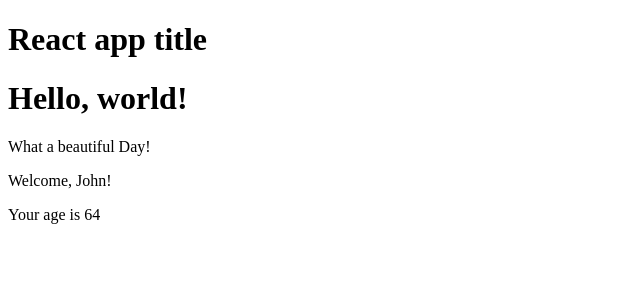
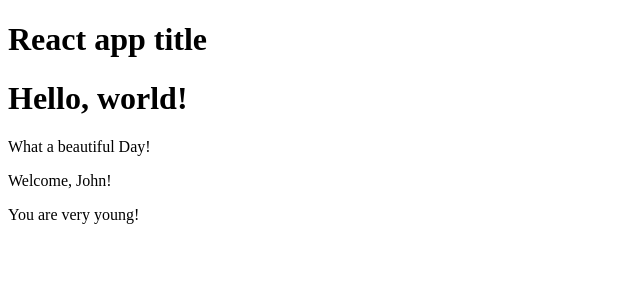
Before and after one commit to Kekko26/react-exercises, a React (Create React App) app: page / in a window 1280 px wide. Shown: the top 300 px of the page, without its empty margins (0-640 px from the left). Built offline with nearby package versions, Linux system fonts and the light colour scheme.

Commit message:
Exercise done

```diff
--- a/src/App.js
+++ b/src/App.js
@@ -8,7 +8,7 @@
         <div>
             <h1>React app title</h1>
             <Helloworld />
-            <Welcome age="64" name="John"/>
+            <Welcome age="17" name="John"/>
         </div>
         )
     }
--- a/src/Welcome.js
+++ b/src/Welcome.js
@@ -6,7 +6,10 @@
         return (
             <div>
                 <p>Welcome, {this.props.name}!</p>
-                {this.props.age>=18 && this.props.age<65 && this.props.name==="John" && <Age age={this.props.age}/>}
+                {this.props.age>=18
+                ? <Age age={this.props.age}/>
+                : <p>You are very young!</p>
+                }
             </div>
         )
     }
```
